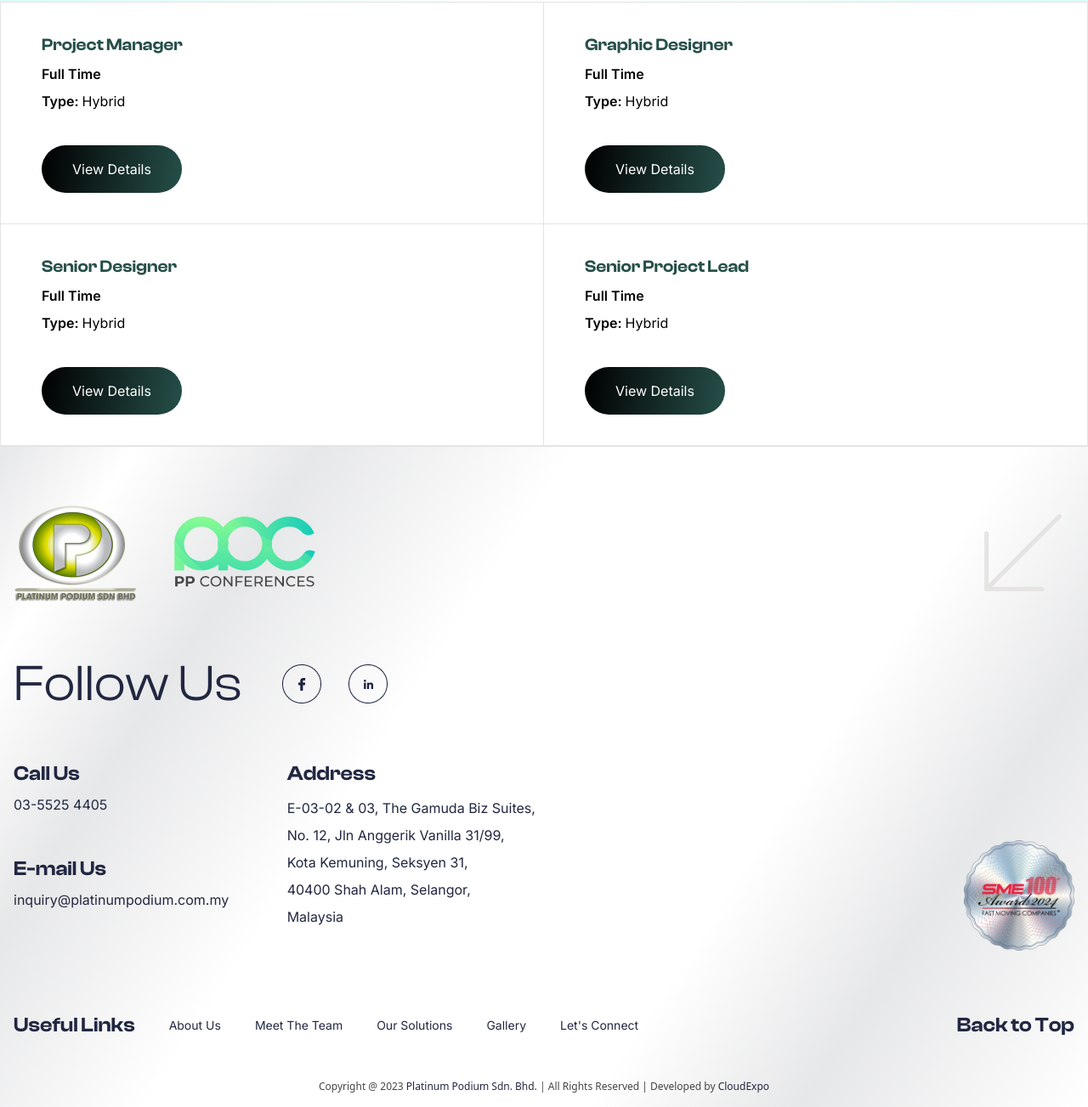
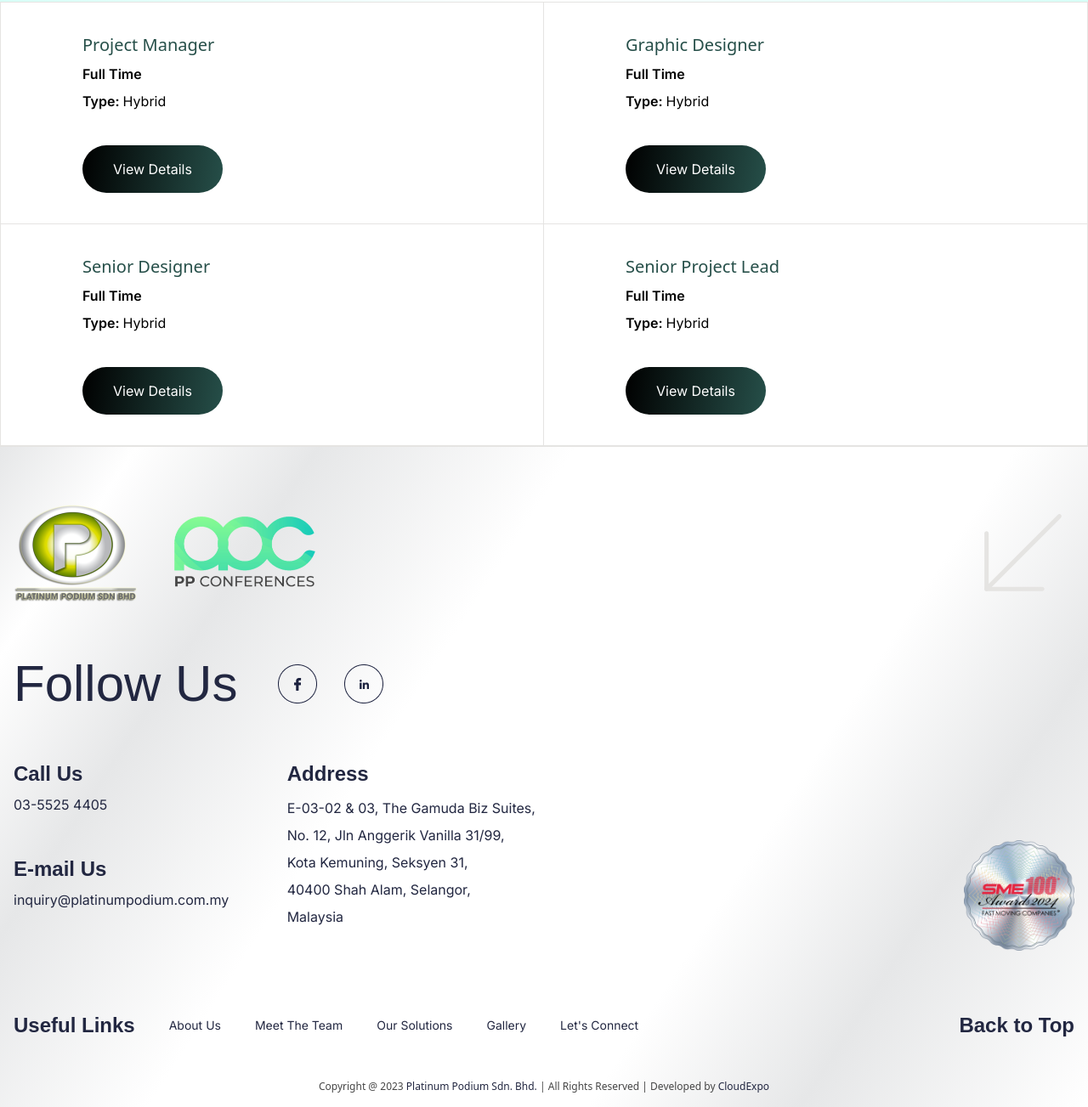
Before and after one commit to SandraBayabos/wp-tailwind-team, a website: page src/index.html in a window 1280 px wide. Shown: the part 3812-5115 px from the top of the page at 85% size. Drawn offline with Linux system fonts and the light colour scheme; a web font is replaced by a local one.

Commit message:
refactor

```diff
--- a/src/index.html
+++ b/src/index.html
@@ -333,7 +333,7 @@
     </section>
 
     <section class="border border-lightGrey flex flex-col md:flex-row md:flex-wrap">
-        <div class="container border-b border-lightGrey py-9 md:w-1/2 md:border-r md:px-12">
+        <div class="container border-b border-lightGrey py-9 md:w-1/2 md:border-r md:px-24">
             <h5 class="text-darkGreen font-clashDisplaySemibold text-xl pb-1">Project Manager</h5>
             <p class="font-inter font-bold py-1">Full Time</p>
             <p class="font-inter font-bold py-1 mb-9">Type: <span class="font-normal">Hybrid</span></p>
@@ -347,7 +347,7 @@
             View Details
           </button>
         </div>
-        <div class="container border-b border-lightGrey py-9 md:w-1/2 md:px-12">
+        <div class="container border-b border-lightGrey py-9 md:w-1/2 md:px-24">
             <h5 class="text-darkGreen font-clashDisplaySemibold text-xl pb-1">Graphic Designer</h5>
             <p class="font-inter font-bold py-1">Full Time</p>
             <p class="font-inter font-bold py-1 mb-9">Type: <span class="font-normal">Hybrid</span></p>
@@ -361,7 +361,7 @@
             View Details
           </button>
         </div>
-        <div class="container border-b border-lightGrey py-9 md:w-1/2 md:border-r md:px-12">
+        <div class="container border-b border-lightGrey py-9 md:w-1/2 md:border-r md:px-24">
             <h5 class="text-darkGreen font-clashDisplaySemibold text-xl pb-1">Senior Designer</h5>
             <p class="font-inter font-bold py-1">Full Time</p>
             <p class="font-inter font-bold py-1 mb-9">Type: <span class="font-normal">Hybrid</span></p>
@@ -375,7 +375,7 @@
             View Details
           </button>
         </div>
-        <div class="container border-b border-lightGrey py-9 md:w-1/2 md:px-12">
+        <div class="container border-b border-lightGrey py-9 md:w-1/2 md:px-24">
             <h5 class="text-darkGreen font-clashDisplaySemibold text-xl pb-1">Senior Project Lead</h5>
             <p class="font-inter font-bold py-1">Full Time</p>
             <p class="font-inter font-bold py-1 mb-9">Type: <span class="font-normal">Hybrid</span></p>
@@ -436,7 +436,7 @@
         <div
           class="flex gap-12 mb-14 pb-1 md:flex-row flex-col justify-center md:justify-start items-center"
         >
-          <h4 class="font-clashDisplayRegular text-6xl mx-auto md:mx-0">
+          <h4 class="font-clashDisplay font-light text-6xl mx-auto md:mx-0">
             Follow Us
           </h4>
           <div class="flex gap-6 md:gap-8 justify-center">
@@ -460,20 +460,28 @@
           <div class="flex flex-col md:flex-row">
             <div class="pr-16">
               <div class="md:pb-12 md:mb-0 pb-4 mb-1">
-                <div class="font-clashDisplaySemibold text-2xl pb-2">
+                <div
+                  class="font-clashDisplaySemibolds font-clashDisplay font-semibold text-2xl pb-2"
+                >
                   Call Us
                 </div>
                 <p class="font-inter">03-5525 4405 </p>
               </div>
               <div class="md:pb-12 md:mb-0 pb-4 mb-1">
-                <div class="font-clashDisplaySemibold text-2xl pb-2">
+                <div
+                  class="font-clashDisplaySemibolds font-clashDisplay font-semibold text-2xl pb-2"
+                >
                   E-mail Us
                 </div>
                 <p class="font-inter">inquiry@platinumpodium.com.my </p>
               </div>
             </div>
             <div>
-              <div class="font-clashDisplaySemibold text-2xl pb-2">Address</div>
+              <div
+                class="font-clashDisplaySemibolds font-clashDisplay font-semibold text-2xl pb-2"
+              >
+                Address
+              </div>
               <p class="font-inter leading-8">
                 E-03-02 & 03, The Gamuda Biz Suites, <br />
                 No. 12, Jln Anggerik Vanilla 31/99, <br />
@@ -493,7 +501,11 @@
           <div
             class="flex flex-col md:flex-row md:justify-evenly md:items-center justify-start gap-2.5 md:gap-10"
           >
-            <h4 class="font-clashDisplaySemibold text-2xl">Useful Links</h4>
+            <h4
+              class="font-clashDisplaySemibolds font-clashDisplay font-semibold text-2xl"
+            >
+              Useful Links
+            </h4>
             <a href="" class="font-inter text-sm">About Us</a>
             <a href="" class="font-inter text-sm">Meet The Team</a>
             <a href="" class="font-inter text-sm">Our Solutions</a>
@@ -502,7 +514,9 @@
           </div>
           <div class="mt-16 pt-2 md:mt-0 md:pt-0">
             <a href="#"
-              ><h4 class="font-clashDisplaySemibold text-2xl">
+              ><h4
+                class="font-clashDisplaySemibolds font-clashDisplay font-semibold text-2xl"
+              >
                 Back to Top
               </h4></a
             >
--- a/tailwind.config.js
+++ b/tailwind.config.js
@@ -7,9 +7,7 @@ module.exports = {
       padding: "1rem",
     },
     fontFamily: {
-      clashDisplayRegular: ["ClashDisplay-Regular", "sans-serif"],
       inter: ["Inter", "sans-serif"],
-      clashDisplaySemibold: ["ClashDisplay-Semibold", "sans-serif"],
       clashDisplay: ["Clash Display", "sans-serif"],
     },
     colors: {
```
Also changed, not shown: src/dist/main.css.
